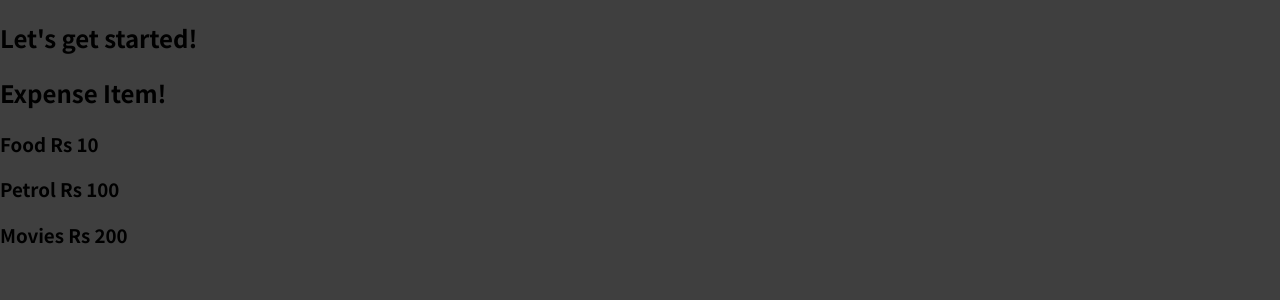
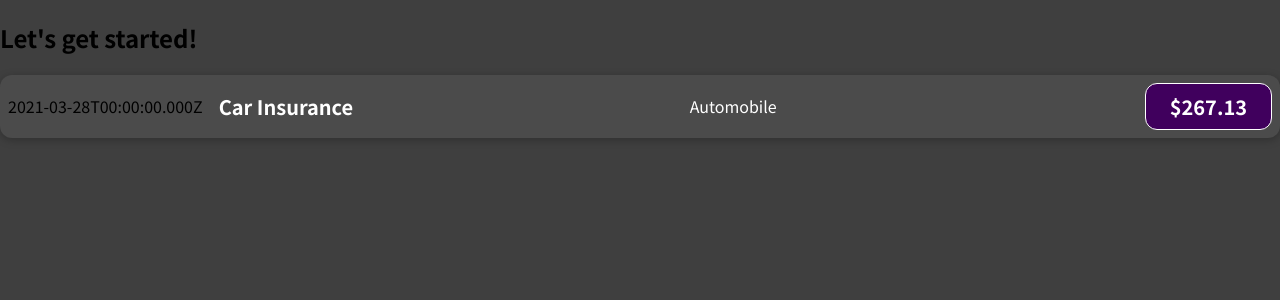
Before and after one commit to udvikas/React-js, a JavaScript app: page / in a window 1280 px wide. Shown: the top 300 px of the page. Built offline with nearby package versions, Linux system fonts and the light colour scheme.

Commit message:
second commit(task-8)

```diff
--- /dev/null
+++ b/src/Component/ExpenseItem.css
@@ -0,0 +1,69 @@
+.expense-item {
+    display: flex;
+    justify-content: space-between;
+    align-items: center;
+    box-shadow: 0 2px 8px rgba(0, 0, 0, 0.25);
+    padding: 0.5rem;
+    margin: 1rem 0;
+    border-radius: 12px;
+    background-color: #4b4b4b;
+  }
+
+  .expense-item__description {
+    display: flex;
+    flex-direction: column;
+    gap: 1rem;
+    align-items: flex-end;
+    flex-flow: column-reverse;
+    justify-content: flex-start;
+    flex: 1;
+  }
+
+  .expense-item h2 {
+    color: #3a3a3a;
+    font-size: 1rem;
+    flex: 1;
+    margin: 0 1rem;
+    color: white;
+  }
+
+  .expense-item__price {
+    font-size: 1rem;
+    font-weight: bold;
+    color: white;
+    background-color: #40005d;
+    border: 1px solid white;
+    padding: 0.5rem;
+    border-radius: 12px;
+  }
+  .Location-Expenditure {
+    color: #3a3a3a;
+    font-size: 1rem;
+    flex: 1;
+    margin: 0 1rem;
+    color: white;
+  }
+
+  @media (min-width: 580px) {
+    .expense-item__description {
+      flex-direction: row;
+      align-items: center;
+      justify-content: flex-start;
+      flex: 1;
+    }
+
+    .expense-item__description h2 {
+      font-size: 1.25rem;
+    }
+
+    .expense-item__price {
+      font-size: 1.25rem;
+      padding: 0.5rem 1.5rem;
+    }
+    .Location-Expenditure {
+        flex-direction: row;
+        align-items: center;
+        justify-content: flex-start;
+        flex: 1;
+    }
+  }
--- a/src/Component/ExpenseItem.js
+++ b/src/Component/ExpenseItem.js
@@ -1,11 +1,20 @@
 // first basic custom made component
+
+import './ExpenseItem.css';
+
 function ExpenseItem() {
+   const expenseDate = new Date(2021, 2, 28);
+   const expenseTitle = 'Car Insurance';
+   const expenseAmount = '267.13';
+   const LocationOfExpenditure = 'Automobile'
      return (
-     <div>
-        <h2>Expense Item!</h2>
-        <h3>Food Rs 10</h3>
-        <h3>Petrol Rs 100</h3>
-        <h3>Movies Rs 200</h3>
+     <div className='expense-item'>
+        <div>{expenseDate.toISOString()}</div>
+        <div className='expense-item__description'>
+         <h2>{expenseTitle}</h2>
+         <div className='Location-Expenditure'>{LocationOfExpenditure}</div>
+         <div className='expense-item__price'>${expenseAmount}</div>
+        </div>
      </div>
      );
 }
```
